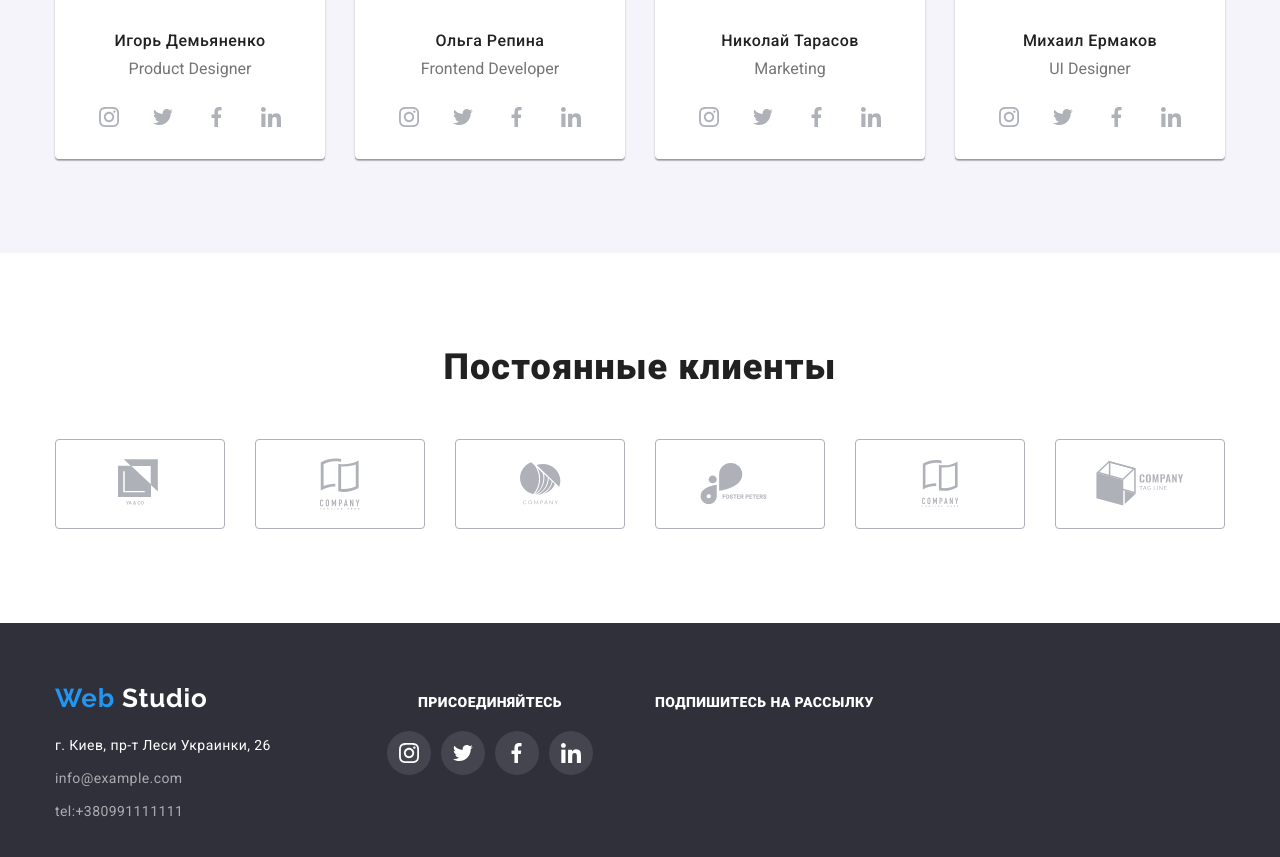
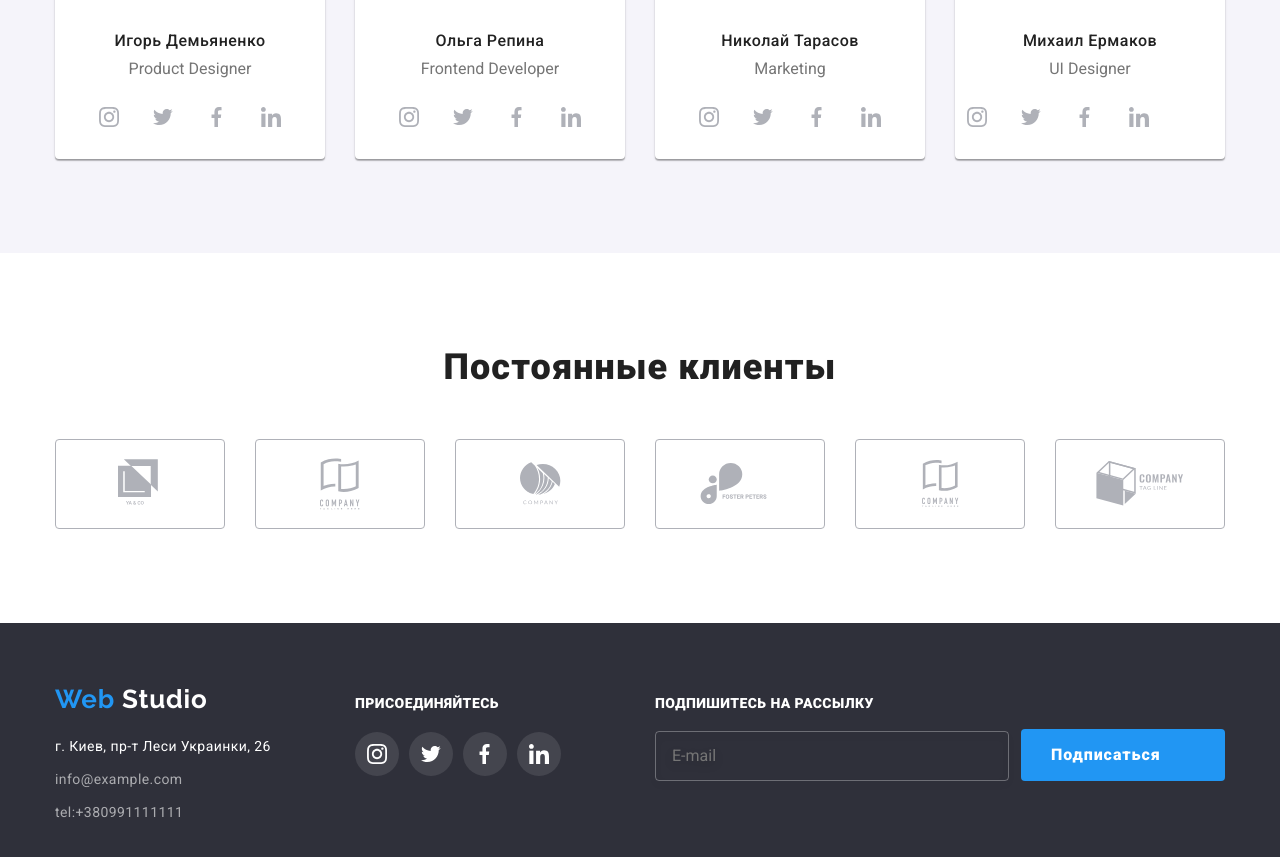
Before and after one commit to Guns1301/goit-markup-hw-05, a plain HTML site: page index.html in a window 1280 px wide. Shown: the part 2049-2906 px from the top of the page. Drawn offline with Linux system fonts and the light colour scheme.

Commit message:
subscrable

```diff
--- a/css/style.css
+++ b/css/style.css
@@ -783,6 +783,7 @@
   display: block;
   margin-right: 30px;
   width: 270px;
+  height: 80px;
   /* margin-bottom: 60px; */
   /* margin-top: 60px; */
   /* margin-right: 30px; */
@@ -827,7 +828,13 @@
   font-style: normal;
   text-decoration: none;
 }
-
+.social-list-footer {
+  display: flex;
+  height: 44px;
+  width: 270px;
+  /* justify-content: center; */
+  padding-bottom: 30px;
+}
 /* join */
 .join-menu {
   display: block;
@@ -838,7 +845,7 @@
 
 .join {
   display: block;
-  text-align: center;
+  /* text-align: center; */
   margin-bottom: 20px;
   font-weight: 700;
   font-size: 14px;
@@ -867,6 +874,81 @@
   height: 20px;
   fill: var(--white-color);
 }
+
+/* Подписка */
+
+.subscribe {
+  padding-top: 72px;
+  display: block;
+}
+
+.footer-form label {
+  display: block;
+  margin-top: 0;
+  margin-bottom: 20px;
+
+  color: var(--primary-white-color);
+
+  font-weight: 700;
+  font-size: 14px;
+  line-height: 1.14;
+  text-transform: uppercase;
+}
+
+.subscribe input {
+  width: 354px;
+  background-color: inherit;
+  border: 1px solid rgba(255, 255, 255, 0.3);
+  filter: drop-shadow(0px 4px 4px rgba(0, 0, 0, 0.15));
+  border-radius: 4px;
+  padding: 15px 16px;
+  font-size: 16px;
+  color: rgba(255, 255, 255, 0.6);
+}
+
+.form-btn {
+  margin-left: 12px;
+}
+.form-field {
+  display: flex;
+  align-items: flex-end;
+}
+.footer-form label{
+  color: var(--white-color);
+  font-weight: bold;
+font-size: 14px;
+line-height: 16px;
+letter-spacing: 0.03em;
+text-transform: uppercase;
+}
+.footer-form-input {
+  display: flex;
+  flex-direction: column;
+
+}
+
+.footer-btn {
+  display: inline-flex;
+  align-items: center;
+
+  color: var(--white-color);
+  background-color: var(--accent-color);
+
+  padding: 10px 29px;
+  min-width: 200px;
+  border-radius: 4px;
+  border: 1px solid transparent;
+
+  font-weight: 700;
+  font-size: 16px;
+  line-height: 1.87;
+  letter-spacing: 0.06em;
+}
+
+.footer-btn-icon {
+  margin-left: 10px;
+}
+
 
 /* Modal Widow */
 
--- a/index.html
+++ b/index.html
@@ -348,7 +348,7 @@
               />
               <h3 class="team-title">Михаил Ермаков</h3>
               <p class="position-name" lang="en">UI Designer</p>
-              <ul class="list social-list">
+              <ul class="list social-list-footer">
                 <li class="social-item">
                   <a
                     href="#"
@@ -500,9 +500,10 @@
         </div>
 
         <!-- Присоединяйтесь -->
+        <!-- Соц Сети -->
         <div class="join-menu">
-          <b class="join">Присоединяйтесь</b>
-          <ul class="list social-list">
+          <h3 class="join">Присоединяйтесь</h3>
+          <ul class="list social-list-footer">
             <li class="social-item">
               <a
                 href="#"
@@ -551,8 +552,29 @@
           </ul>
         </div>
 
-        <div>
-          <b class="join"> Подпишитесь на рассылку</b>
+        <div class="subscribe">
+          <form class="footer-form">
+            <div class="form-field">
+              <div class="footer-form-input">
+                <label for="mail">Подпишитесь на рассылку</label>
+                <input
+                  type="email"
+                  name="subscribe-mail"
+                  id="mail"
+                  placeholder="E-mail"
+                />
+              </div>
+
+              <div class="form-btn">
+                <button type="submit" class="footer-btn">
+                  Подписаться
+                  <svg class="footer-btn-icon" width="24" height="24">
+                    <use href="./images/symbol-defs.svg#icon-send-optmz"></use>
+                  </svg>
+                </button>
+              </div>
+            </div>
+          </form>
         </div>
       </div>
     </footer>
@@ -561,12 +583,44 @@
 
     <div class="backdrop is-hidden" data-modal>
       <div class="modal">
+        <form action="#">
+          <h2 class="form-title">Оставьте свои данные, мы вам перезвоним</h2>
+
+          <input type="text" name="user-name" placeholder="Имя" required>
+
+          <label for="">
+          <input type="text" name="user-phone" placeholder="Телефон" required>
+        <svg><use href="./images/symbol-defs.svg#icon-telephone-optmz>"></use></svg>
+        </label>
+
+
+
+
+       <input type="email" name="user-mail" placeholder="Почта">
+       <svg><use href="./images/symbol-defs.svg#icon-form-mail-optmz>"></use></svg>
+
+       <label for="comment">Комментарий</label>
+<textarea name="messedge" id="" cols="30" rows="10" placeholder="Введите текст"></textarea>
+
+
+<input type="checkbox">Соглашаюсь с рассылкой и принимаю Условия договора
+
+
+
+
+          <div class="form-button">
+            <button type="submit" class="hero-button">Отправить</button>
+          </div>
+        </form>
+
+
+
+
         <button class="btn-close" data-modal-close>
           <svg width="11" height="11">
             <use href="./images/symbol-defs.svg#icon-close"></use>
           </svg>
         </button>
-        <p>this is modal</p>
       </div>
     </div>
 
```
Also changed, not shown: contacts.html (+35 -43 lines), portfolio.html (+28 -11 lines), images/send.svg (added), images/symbol-defs.svg.
